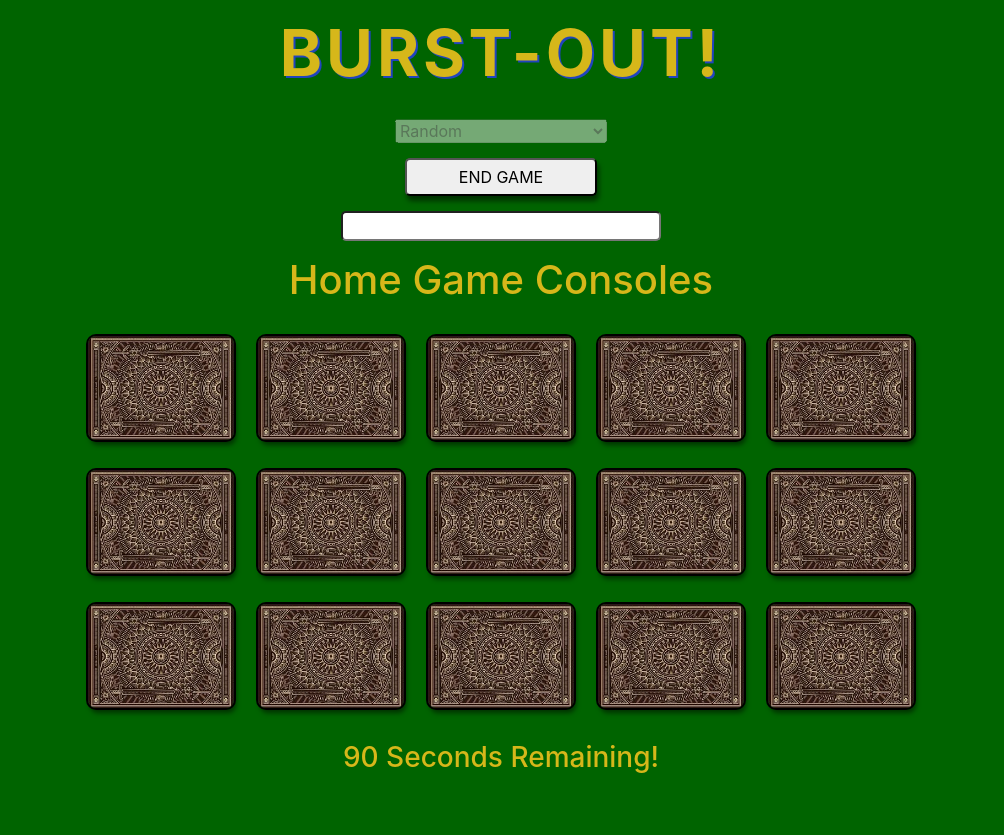
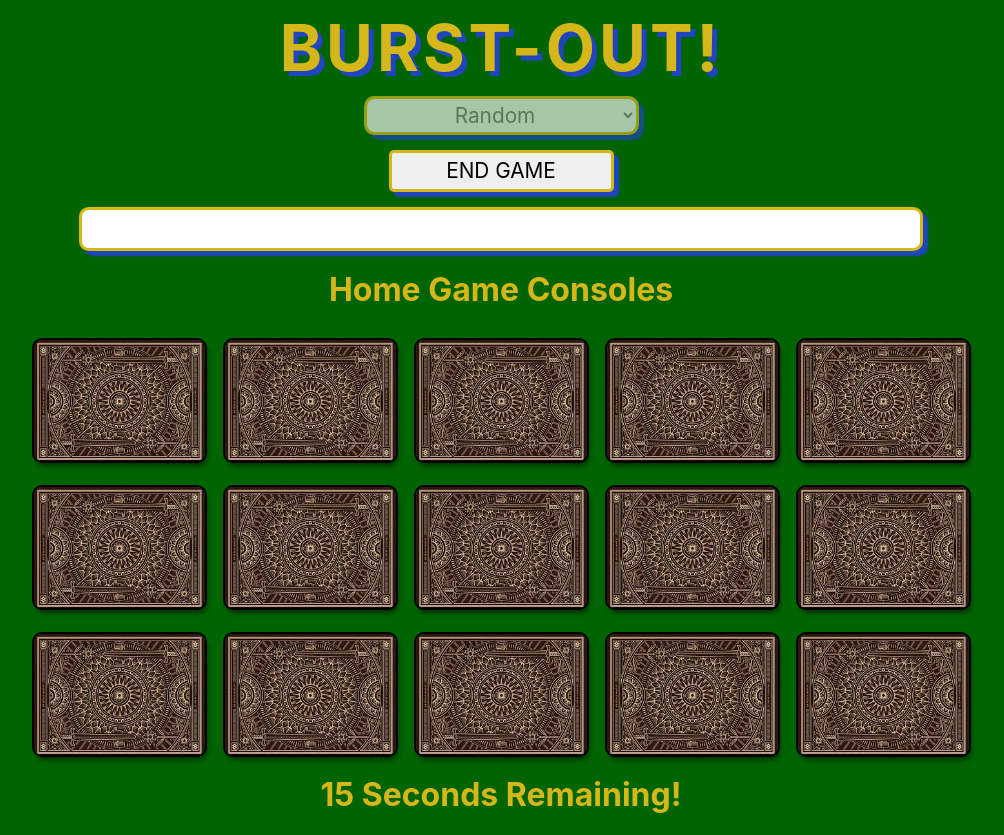
Before and after one commit to awdenton/burstout, a React (Create React App) app: page / in a window 1280 px wide. Both pictures are taken after a click on the button "START". Shown: the whole page, without its empty margins (139-1143 px from the left). Before the commit the page ends 800 px from the top, so only its background shows below. Built offline with nearby package versions, Linux system fonts and the light colour scheme.

Commit message:
breaking timer into a seperate container

```diff
--- a/package.json
+++ b/package.json
@@ -8,14 +8,13 @@
     "@testing-library/user-event": "^12.8.3",
     "bootstrap": "^4.3.1",
     "lodash": "^4.17.21",
+    "node-sass": "^6.0.1",
     "react": "^16.8.0",
-    "react-animation": "^1.2.2",
     "react-countdown": "^2.3.2",
     "react-dom": "^16.8.0",
     "react-router-dom": "^5.2.0",
     "react-scripts": "4.0.3",
-    "react-spring": "^9.2.4",
-    "reactstrap": "^8.4.1"
+    "react-spring": "^9.2.4"
   },
   "scripts": {
     "start": "react-scripts start",
--- a/src/App.css
+++ /dev/null
@@ -1,92 +0,0 @@
-body {
-  text-align: center !important;
-  background-color: #006400 !important;
-
-}
-
-input {
-  border-radius: 5px;
-  width: 25%;
-  min-width: 150px;
-  font-size: 1.3em;
-  text-align: center;
-}
-
-input:focus {
-  outline: none;
-}
-
-.game-toggle {
-  margin: 15px 0px;
-  padding: 5px;
-  width: 15%;
-  min-width: 100px;
-  border-radius: 5px;
-  box-shadow: 2px 5px 5px rgba(0, 0, 0, 0.5);
-  text-transform: uppercase;
-}
-
-.card-anim {
-  display: inline-block;
-  width: 150px;
-  height: 108px;
-  margin: 10px;
-}
-
-.game-card {
-  border: 2px solid black;
-  border-radius: 10px;
-  width: 100%;
-  height: 100%;
-  transform-style: preserve-3d;
-}
-
-.game-card-front {
-  display: flex;
-  justify-content: center;
-  align-items: center;
-  transform: rotateY(180deg);
-  background-color: #eeeeee;
-}
-
-.game-card-back {
-  background-image: url(./utils/CardBack.jpg);
-  background-size: cover;
-}
-
-.game-card-front, .game-card-back {
-  position: absolute;
-  border-radius: 8px;
-  box-shadow: 2px 5px 5px rgba(0, 0, 0, 0.5);
-  width: 100%;
-  height: 100%;
-  -webkit-backface-visibility: hidden;
-  backface-visibility: hidden;
-}
-
-.board-frame {
-  width: 75%;
-  min-width: 350px;
-  margin: auto;
-}
-
-.missed-word {
-  margin: 10px;
-  color: red;
-  font-size: 1.3em;
-  text-transform: uppercase;
-}
-
-.title {
-  font-size: 4em;
-  font-weight: bold;
-  letter-spacing: 4px;
-  color: #D6B71A;
-  text-shadow: 2px 2px #2144BF;
-}
-
-.banner {
-  margin-top: 15px;
-  height: 1.5em;
-  color: #D6B71A;
-}
--- a/src/App.js
+++ b/src/App.js
@@ -1,7 +1,7 @@
 import React, { useState, useEffect } from 'react';
 import { useTransition, animated } from 'react-spring';
 import _ from 'lodash';
-import './App.css';
+import './App.scss';
 import { AnswerCard } from './components';
 import { categories, gameConstants } from './utils';
 
@@ -19,7 +19,7 @@ export default function App() {
   const [themePickerActive, setThemePickerActive] = useState(true);
 
   const [timer, setTimer] = useState(0);
-  const [timerMessage, setTimerMessage] = useState("");
+  const [timerMessage, setTimerMessage] = useState(`${gameConstants.gameLength} Seconds Remaining!`);
   const [timerActive, setTimerActive] = useState(false);
 
   // Contorls the timer
@@ -30,7 +30,7 @@ export default function App() {
       } else {
         flipCards();
         setTimerActive(false);
-        setTimerMessage("Time's up!")
+        setTimerMessage("Time's Up!")
         setGuess("");
         setGameToggleLabel("Pick New Category");
       }
@@ -43,7 +43,7 @@ export default function App() {
       if (!gameActive) {
         setGameToggleLabel("End Game");
         setTimerActive(true);
-        setTimer(gameConstants.gameLength)
+        // setTimer(gameConstants.gameLength)
         setMisses([]);
         setGameToggleActive(true)
         setGameActive(true);
@@ -66,11 +66,19 @@ export default function App() {
     onRest: animComplete
   });
 
+  const bannerTransition = useTransition(!themePickerActive, {
+    from: { opacity: 0, scale: 0 },
+    enter: { opacity: 1, scale: 1 },
+    leave: { opacity: 0, scale: 0 },
+  });
+
   // There is one button in the game, what it does changes based on gameActive/timerActive
   const toggleGame = () => {
     if (!gameActive) {
       setGameToggleActive(false);
       setThemePickerActive(false);
+      setTimer(gameConstants.gameLength)
+      setTimerMessage(`${gameConstants.gameLength} Seconds Remaining!`)
       dealGame();
     } else if (gameActive && timerActive) {
       flipCards();
@@ -91,12 +99,12 @@ export default function App() {
   const dealGame = () => {
     let newCat = {};
 
-    roundTheme === "Random" ? newCat = _.sample(categories) : newCat = _.find(categories, {theme: roundTheme})
+    roundTheme === "Random" ? newCat = _.sample(categories) : newCat = _.find(categories, { theme: roundTheme })
 
     setCards(_.chain(newCat.answers)
       .shuffle()
       .slice(0, gameConstants.numberOfCards)
-      .map((entry, index) => { return { answer: entry, flipped: false, delay: (index * 100) } })
+      .map((entry, index) => { return { answer: entry, flipped: false, found: false, delay: (index * 100) } })
       .value()
     );
 
@@ -120,6 +128,7 @@ export default function App() {
       if (tempCards[i].answer.toLowerCase() === guess.toLowerCase()) {
         foundMatch = true;
         tempCards[i].flipped = true;
+        tempCards[i].found = true;
       }
     }
 
@@ -154,14 +163,17 @@ export default function App() {
     setCards(tempCards);
   }
 
+
   return (
     <div className="App">
 
-      <h1 className="title banner">BURST-OUT!</h1>
+
+      <div className="title banner">BURST-OUT!</div>
+
 
       <div className="theme-picker">
         <select onChange={handleThemeChoice} disabled={!themePickerActive}>
-            <option value='Random'>Random</option>
+          <option value='Random'>Random</option>
           {_.map(categories, cat => {
             return (
               <option value={cat.theme}>{cat.theme}</option>
@@ -170,15 +182,22 @@ export default function App() {
         </select>
       </div>
 
-      <button onClick={toggleGame} disabled={!gameToggleActive} className="game-toggle">{gameToggleLabel}</button>
+      <div className="game-toggle">
+        <button onClick={toggleGame} disabled={!gameToggleActive} >{gameToggleLabel}</button>
+      </div>
 
       <form onSubmit={submitGuess}>
         <input type="text" value={guess} onChange={typingGuess} disabled={!timerActive} />
       </form>
 
+
       <div className="board-frame">
 
-        <h1 className="banner">{gameActive ? roundTheme : ""}</h1>
+        <div className="banner">
+          {bannerTransition((style, item) => {
+            return item ? <animated.div style={style}>{roundTheme}</animated.div> : ""
+          })}
+        </div>
 
         <div className="cards-frame">
           {cardTransition((style, item) => {
@@ -186,19 +205,23 @@ export default function App() {
           })}
         </div>
 
+        <div className="banner">
+          {bannerTransition((style, item) => {
+            return item ? <animated.div style={style}>{timerActive ? `${timer} Seconds Remaining!` : `${timerMessage}`}</animated.div> : ""
+          })}
+        </div>
 
-        <h3 className="banner">{!gameActive ? "" : timerActive ? `${timer} Seconds Remaining!` : `${timerMessage}`}</h3>
-
-        <div>
+        <div className="misses">
           {_.map(misses, (miss, index) => {
             return (
-              <span className="missed-word" key={index}>{miss}</span>
+              <div className="missed-word" key={index}>{miss}</div>
             );
           })}
         </div>
 
       </div>
 
+
     </div>
   );
 }
--- /dev/null
+++ b/src/App.scss
@@ -0,0 +1,123 @@
+$cardWidth: 175px;
+$cardHeight: ($cardWidth * 2.5) / 3.5;
+
+body {
+  text-align: center !important;
+  background-color: #006400 !important;
+}
+
+.title.banner {
+  font-size: 4em;
+  letter-spacing: 4px;
+  text-shadow: 5px 5px #2144BF;
+  height: auto;
+}
+
+.banner {
+  font-weight: bold;
+  color: #D6B71A;
+  font-size: 2em;
+  height: 2em;
+}
+
+.theme-picker {
+  font-size: 1.3em;
+}
+
+select {
+  box-shadow: 5px 5px 2px #2144BF;
+  text-align: inherit;
+  background-color: #eee;
+  border: 3px solid #D6B71A;
+  border-radius: .5em;
+  padding: 3px 0;
+  margin: 0;
+  width: 20%;
+  min-width: 275px;
+  cursor: pointer;
+  font-size: inherit;
+}
+
+.game-toggle button {
+  border-radius: 5px;
+  border: 3px solid #D6B71A;
+  box-shadow: 5px 5px 2px #2144BF;
+  font-size: 1.3em;
+  width: 15%;
+  min-width: 225px;
+  height: 2em;
+  margin: 15px 0;
+  text-transform: uppercase;
+}
+
+form input {
+  border-radius: .4em;
+  border: 3px solid #D6B71A;
+  box-shadow: 5px 5px 2px #2144BF;
+  text-align: inherit;
+  width: 66%;
+  margin-bottom: 15px;
+  font-size: 1.5em;
+}
+
+input:focus {
+  outline: none;
+}
+
+.board-frame {
+  width: 80%;
+  margin: auto;
+  // border: 2px solid red;
+}
+
+.card-anim {
+  display: inline-block;
+  width: $cardWidth;
+  height: $cardHeight;
+  margin: .5em;
+}
+
+.game-card {
+  border: 2px solid black;
+  border-radius: 10px;
+  width: 100%;
+  height: 100%;
+  transform-style: preserve-3d;
+}
+
+.game-card-front, .game-card-back {
+  position: absolute;
+  border-radius: 8px;
+  box-shadow: 2px 5px 5px rgba(0, 0, 0, 0.5);
+  width: 100%;
+  height: 100%;
+  -webkit-backface-visibility: hidden;
+  backface-visibility: hidden;
+}
+
+.game-card-front {
+  font-size: 1.3em;
+  display: flex;
+  justify-content: center;
+  align-items: center;
+  transform: rotateY(180deg);
+  background-color: #eee;
+}
+
+.game-card-front.not-found {
+  background-color: #e08080;
+}
+
+.game-card-back {
+  background-image: url(./utils/CardBack.jpg);
+  background-size: cover;
+}
+
+.missed-word {
+  display: inline-block;
+  font-size: 1.5em;
+  font-weight: bold;
+  color: #e00000;
+  text-transform: uppercase;
+  margin: 2px 5px;
+}
--- a/src/components/AnswerCard.js
+++ b/src/components/AnswerCard.js
@@ -11,7 +11,7 @@ export default function AnswerCard(props) {
 
     return (
         <animated.div className={`game-card`} style={flipAnimation}>
-            <div className={`game-card-front`}>{props.cardInfo.answer}</div>
+            <div className={`game-card-front ${props.cardInfo.found ? "" : "not-found"}`}>{props.cardInfo.answer}</div>
             <div className={`game-card-back`}></div>
         </animated.div>
     );
--- a/src/utils/gameConstants.js
+++ b/src/utils/gameConstants.js
@@ -1,5 +1,5 @@
 const gameConstants = {
-    gameLength: 90,
+    gameLength: 15,
     numberOfCards: 15,
 };
 
```
Also changed, not shown: src/components/Timer.js (added, +15 -0 lines), 1 other file (tests, documents, lock files or other folders).
